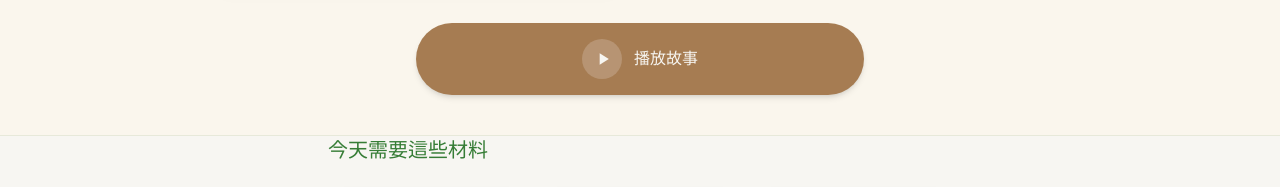
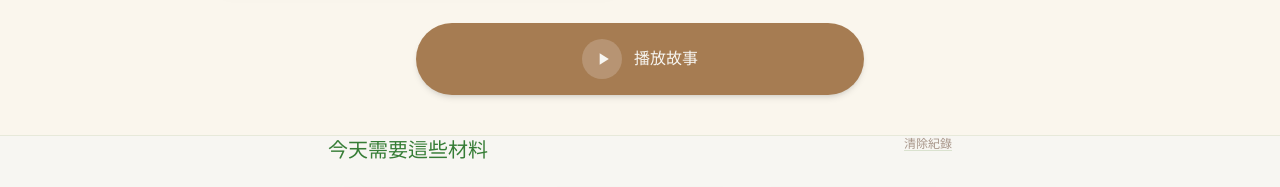
Before and after one commit to awhawha/forest-soup-house, a Next.js app: page /themes/memory-soup in a window 1280 px wide. Shown: the part 840-1027 px from the top of the page. Built offline with nearby package versions, Linux system fonts and the light colour scheme.

Commit message:
add remove local storage button

```diff
--- a/components/themes/ThemePageClient.tsx
+++ b/components/themes/ThemePageClient.tsx
@@ -6,6 +6,7 @@ import { MagicStoryHouseClient } from "@/components/stories/MagicStoryHouseClien
 import { ThemeCollectionModal } from "@/components/themes/ThemeCollectionModal";
 import type { Theme, ThemeIngredient } from "@/data/themes";
 import {
+  clearThemeProgress,
   getDefaultProgress,
   loadProgress,
   saveProgress,
@@ -312,6 +313,20 @@ export function ThemePageClient({ theme }: ThemePageClientProps) {
     setActiveChallengeSlug((prev) => (prev === slug ? null : slug));
   };
 
+  const handleClearProgress = () => {
+    if (
+      !window.confirm(
+        "確定要清除這個主題的採集與煮湯紀錄嗎？將回到一開始的狀態。",
+      )
+    ) {
+      return;
+    }
+    const fresh = clearThemeProgress(theme);
+    commit(fresh);
+    setActiveChallengeSlug(null);
+    setModal(null);
+  };
+
   return (
     <div className="relative min-h-screen bg-paper text-wood">
       <header className="mx-auto max-w-2xl px-page-px pb-sp-8 pt-hero-pt text-center sm:px-page-px-sm sm:pb-sp-10 sm:pt-hero-pt-sm">
@@ -335,7 +350,18 @@ export function ThemePageClient({ theme }: ThemePageClientProps) {
 
       <div className="mx-auto max-w-2xl space-y-sp-12 px-page-px pb-sp-16 sm:px-page-px-sm sm:pb-sp-20">
         <section aria-label="採集與煮湯">
-          <h2 className="font-heading text-lg font-medium text-moss sm:text-xl">今天需要這些材料</h2>
+          <div className="flex flex-col gap-sp-2 sm:flex-row sm:items-end sm:justify-between sm:gap-sp-4">
+            <h2 className="font-heading text-lg font-medium text-moss sm:text-xl">
+              今天需要這些材料
+            </h2>
+            <button
+              type="button"
+              onClick={handleClearProgress}
+              className="self-start text-xs text-wood-muted underline decoration-border-paper underline-offset-2 transition-colors hover:text-moss sm:shrink-0"
+            >
+              清除紀錄
+            </button>
+          </div>
 
           <div className="mt-sp-6 grid grid-cols-1 gap-sp-3 sm:grid-cols-3 sm:gap-sp-4">
             {theme.ingredients.map((ing) => {
--- a/lib/themeProgress.ts
+++ b/lib/themeProgress.ts
@@ -61,6 +61,14 @@ export function saveProgress(theme: Theme, progress: ThemeProgress): void {
   localStorage.setItem(THEME_PROGRESS_KEY(theme.slug), JSON.stringify(progress));
 }
 
+/** 移除此主題在 localStorage 的進度（採集、煮湯、徽章）。 */
+export function clearThemeProgress(theme: Theme): ThemeProgress {
+  if (typeof window !== "undefined") {
+    localStorage.removeItem(THEME_PROGRESS_KEY(theme.slug));
+  }
+  return getDefaultProgress(theme);
+}
+
 export function markIngredientCollected(theme: Theme, ingredientSlug: string): ThemeProgress {
   const progress = loadProgress(theme);
   if (progress.ingredients[ingredientSlug]) {
```
